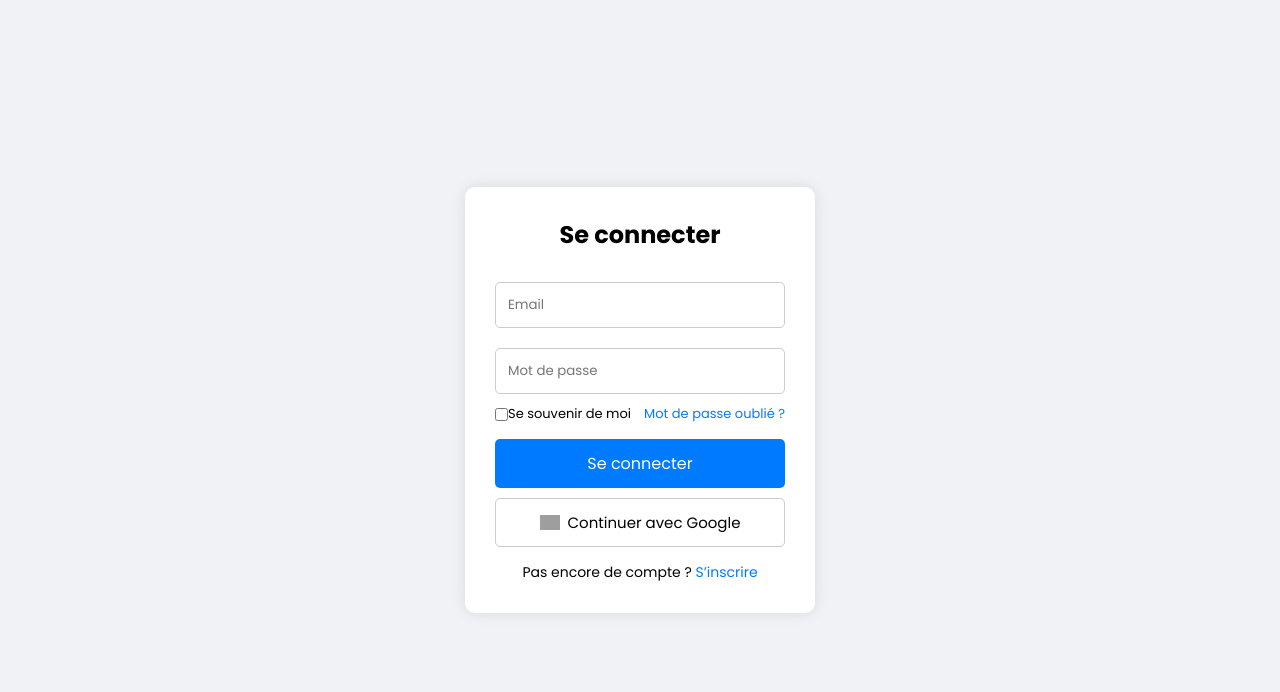
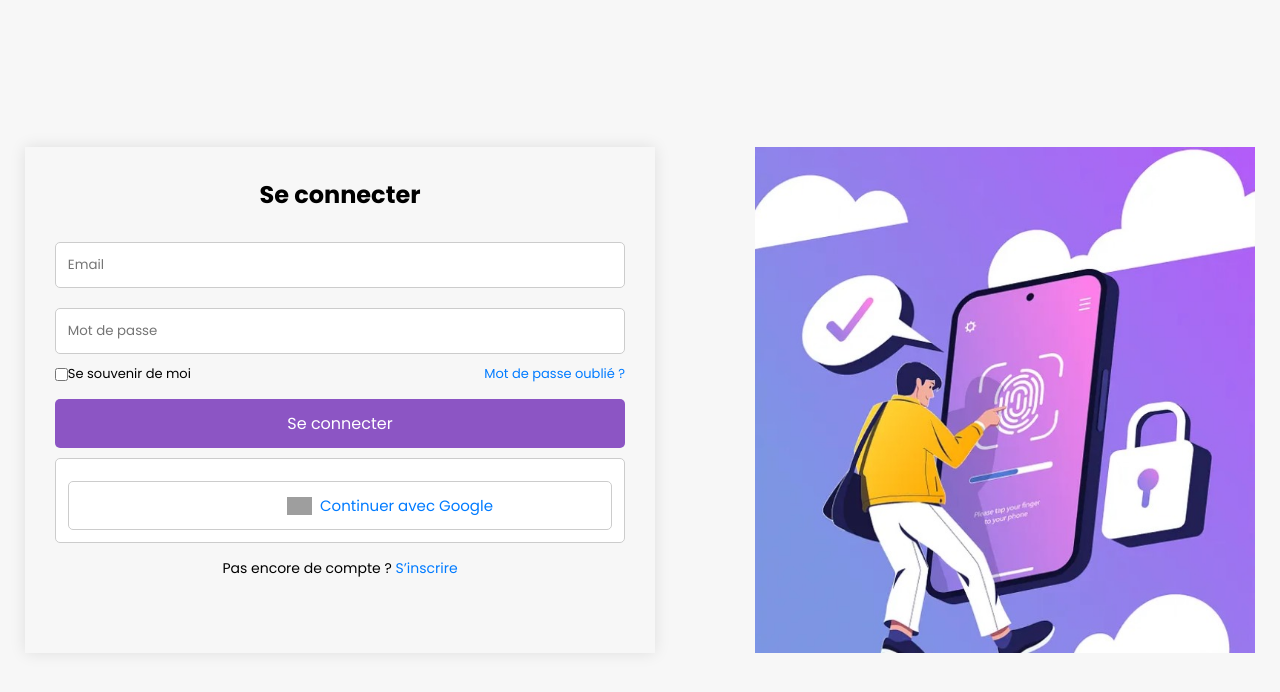
Before and after one commit to JeremieSavi/Projet_Gestion_Fonds, a plain HTML site: page Pages/conn.html in a window 1280 px wide. Drawn offline with Linux system fonts and the light colour scheme; grey boxes are pictures that could not be loaded.

Commit message:
modification header

```diff
--- a/Pages/conn.html
+++ b/Pages/conn.html
@@ -26,7 +26,7 @@
   <style>
     body {
       font-family: Arial, sans-serif;
-      background: #f0f2f5;
+      background:rgba(245, 245, 245, 0.765);
       display: flex;
       align-items: center;
       justify-content: center;
@@ -35,10 +35,10 @@
     }
 
     .login-container {
-      background: #fff;
+
       padding: 30px;
-      border-radius: 10px;
-      width: 350px;
+
+
       box-shadow: 0 0 15px rgba(0,0,0,0.1);
     }
 
@@ -72,7 +72,7 @@
     .login-container button[type="submit"] {
       width: 100%;
       padding: 12px;
-      background-color: #007bff;
+      background-color: rgb(140,85 , 196);
       color: #fff;
       border: none;
       border-radius: 5px;
@@ -95,10 +95,18 @@
       cursor: pointer;
     }
 
-    .login-container .google-btn img {
-      width: 20px;
+    .login-container .google-btn img{
+      width: 50px;
       margin-right: 8px;
     }
+
+
+ .google-btn {
+  text-decoration: none;
+  color: #444;
+}
+
+
 
     .login-container .signup {
       text-align: center;
@@ -112,12 +120,20 @@
     }
 
     .login-container a:hover {
-      text-decoration: underline;
+      text-decoration: none;
+    }
+    .connexion{
+        display: flex;
+        flex-wrap: wrap;
+        justify-content:space-evenly;
+    }
+    .connexion img{
+        margin-left: 100px;
     }
   </style>
 </head>
 <body>
-
+    <div class="connexion">
   <form class="login-container" method="post" action="traitement_connexion.php">
     <h2>Se connecter</h2>
 
@@ -132,15 +148,28 @@
     <button type="submit">Se connecter</button>
 
     <button type="button" class="google-btn">
-      <img src="https://upload.wikimedia.org/wikipedia/commons/4/4a/Logo_2013_Google.png" alt="Google logo">
-      Continuer avec Google
+      <a href="https://accounts.google.com/o/oauth2/v2/auth?
+client_id=TON_CLIENT_ID&
+redirect_uri=TON_REDIRECT_URI&
+response_type=code&
+scope=openid%20email%20profile"
+class="google-btn">
+  <img src="https://upload.wikimedia.org/wikipedia/commons/4/4a/Logo_2013_Google.png" alt="Google logo" style="width: 25px;">
+  Continuer avec Google
+</a>
     </button>
+
+
 
     <div class="signup">
       Pas encore de compte ? <a href="#">S’inscrire</a>
     </div>
   </form>
 
+    <div>
+        <img src="assetsy/WhatsApp Image 2025-06-19 à 12.03.04_abda3bf4.jpg " style="width:500px" style="height:500px" alt="page de connexion">
+    </div>
+  </div>
 </body>
 </html>
 </body>
--- a/Pages/index.html
+++ b/Pages/index.html
@@ -28,7 +28,7 @@
                 </div>
 
 
-           <p>Prenez le contrôle de vos finaces personnelles avec
+           <p>Prenez le contrôle de vos finances personnelles avec
             notre plateforme intuitive.<br>
             Suivez vos dépenses , fixez
             des objectifs et prenez des décisions financières éclairées.
@@ -45,7 +45,7 @@
     <!-- ===== Section call to action ===== -->
      <div class="call">
         <h1>Prêt à prendre le contrôle de vos finances?</h1>
-        <div>Rejoignez des milliers d'utlisateurs qui ont transformé leur
+        <div>Rejoignez des milliers d'utilisateurs qui ont transformé leur
             relation avec l'argent grâce à notre plateforme.
         </div>
         <div>
--- a/Pages/style.css
+++ b/Pages/style.css
@@ -28,7 +28,6 @@ body{
     color:rgb(1, 1, 108) ;
     font-size: 60px;
     font-weight: 400;
-    display: flex;
     margin: 16px;
 
 }
@@ -46,11 +45,13 @@ body{
     font-weight: 500;
     position: relative;
     white-space: nowrap;
-     overflow: hidden;
     top: 0;
     animation: typewriter 4s steps(4) infinite;
 }
 @keyframes typewriter {
+   0%{
+    top: 0;
+   }
     100%{
         top: -360px;
     }
@@ -63,13 +64,16 @@ body{
     height: 100%;
     width: 100%;
     background:whitesmoke;
-    border-left:5px solid ;
-    animation: typing 6s steps(10) infinite;
+    border-left:5px solid blue ;
+    animation: typing 1.5s steps(9) infinite;
 }
 @keyframes typing{
+  0%{
+    left: 0;
+  }
     100%{
         left:100%;
-        margin:0 -35px 0 35px;
+
     }
 
 }
@@ -80,6 +84,7 @@ p{
 }
 .buttons {
   display: flex;
+  flex-wrap: wrap;
   gap: 15px;
   margin-top: 20px;
   padding: 16px;
@@ -121,10 +126,11 @@ p{
 .call{
     color: white;
     background:#007bff;
-    padding: 60px;
+    padding: 100px;
     margin-top: 30px;
     text-align: center;
     font-size: 20px;
+
 }
 
  .bu{
@@ -148,13 +154,13 @@ p{
  background-color:#e6f0ff;
 }
 
-@media (max-width: 768px) {
-  h1 {
-    font-size: 24px; /* Ajuste la taille principale */
+/* @media (max-width: 768px) { */
+  /* h1 { */
+    /* font-size: 24px; /* Ajuste la taille principale
   }
 
   .dynamic-txts-wrapper {
-    height: 1em; /* Plus petit pour les petits écrans */
+    height: 1em; /* Plus petit pour les petits écrans
   }
 }
 
@@ -164,6 +170,6 @@ p{
   }
 
   .dynamic-txt-wrapper {
-    width: 8ch; /* Réduit la largeur des mots */
+    width: 8ch; /* Réduit la largeur des mots
   }
-}
+} */
```
Also changed, not shown: Pages/assetsy/WhatsApp Image 2025-06-19 à 12.03.04_abda3bf4.jpg (added).
